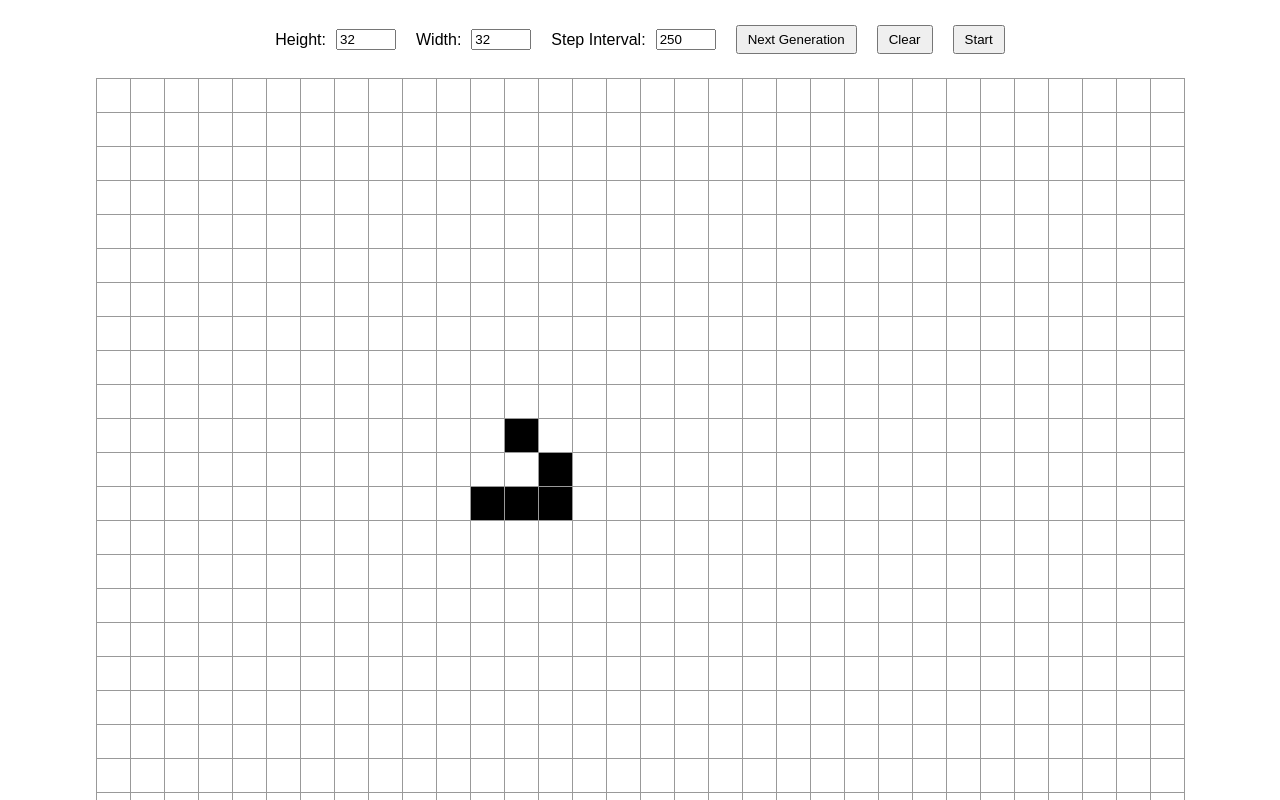
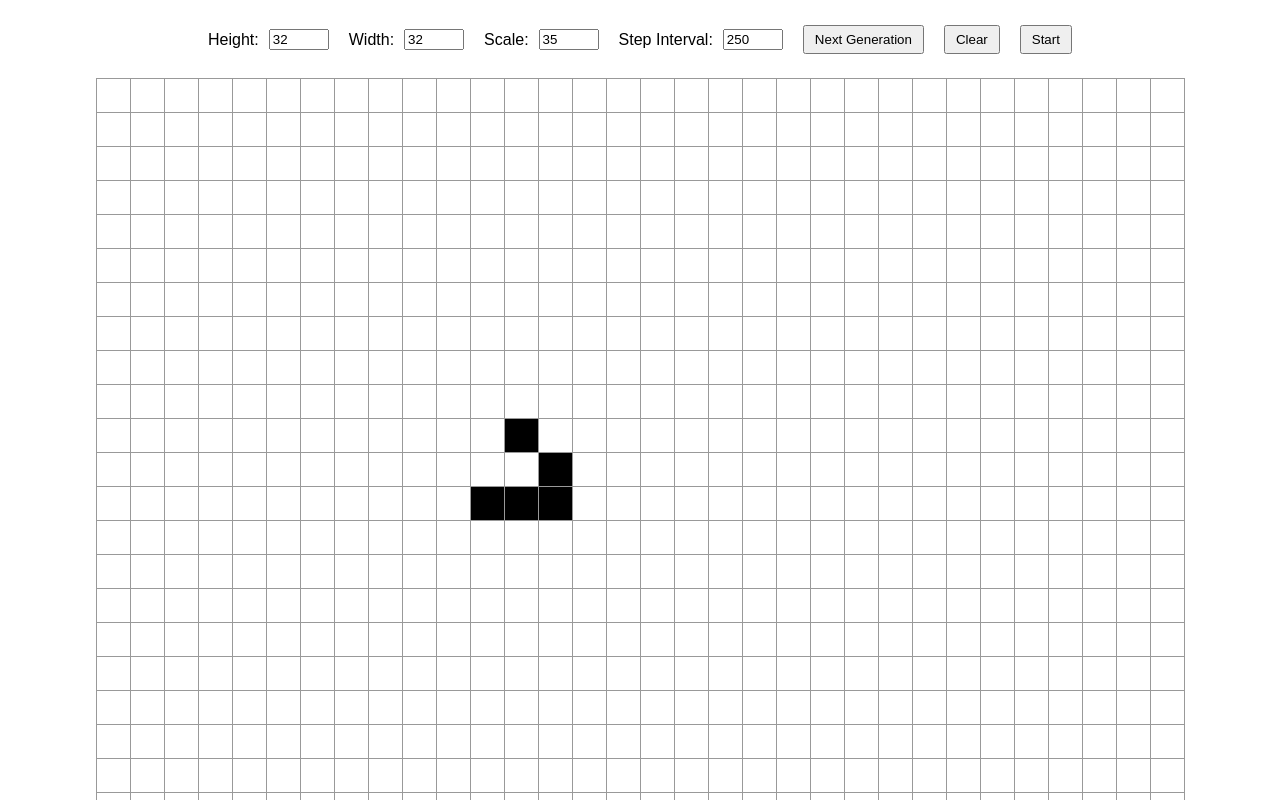
Before and after one commit to antr0n/antr0n.github.io, a React (Vite) app: page / in a window 1280 px wide. Shown: the top 800 px of the page. Built offline with nearby package versions, Linux system fonts and the light colour scheme.

Commit message:
feat: added button to control grid scale/cell size

```diff
--- a/src/App.tsx
+++ b/src/App.tsx
@@ -7,18 +7,20 @@ interface Cell {
 interface CellProps {
   cell: Cell;
   onCellClick: () => void;
+  size: number;
 }
 
-function CellComponent({ cell, onCellClick }: CellProps) {
+function CellComponent({ cell, onCellClick, size }: CellProps) {
   return (
     <button
       className="cell"
       onClick={onCellClick}
       style={{
-        background: cell.isAlive ? 'black' : 'white'
+        background: cell.isAlive ? 'black' : 'white',
+        width: `${size}px`,
+        height: `${size}px`
       }}
     >
-      {cell.isAlive}
     </button>
   );
 }
@@ -28,9 +30,10 @@ type Grid = Cell[][];
 interface GridProps {
   grid: Grid;
   onCellClick: (x: number, y: number) => void;
+  cellSize: number;
 }
 
-function GridComponent({ grid, onCellClick }: GridProps) {
+function GridComponent({ grid, onCellClick, cellSize }: GridProps) {
   return (
     <>
     {grid.map((row, rowIndex) => (
@@ -40,6 +43,7 @@ function GridComponent({ grid, onCellClick }: GridProps) {
             key={`${rowIndex}-${colIndex}`}
             cell={cell}
             onCellClick={() => onCellClick(rowIndex, colIndex)}
+            size={cellSize}
           />
         ))}
       </div>
@@ -52,6 +56,11 @@ export default function Game() {
   const [gridHeight, setGridHeight] = useState(32);
   const [gridWidth, setGridWidth] = useState(32);
   const [interval, setInterval] = useState(250); // Interval for the game loop in milliseconds
+  const [cellSize, setCellSize] = useState(35);
+
+  const handleScaleChange = (newSize: number) => {
+    setCellSize(Math.max(5, Math.min(100, newSize))); // Limit size between 5 and 100 pixels
+  };
 
   const createInitialGrid = (height: number, width: number): Grid => {
     const initialGrid: Grid = Array(height)
@@ -172,6 +181,16 @@ export default function Game() {
           />
         </label>
         <label>
+          Scale:
+          <input
+            type="number"
+            value={cellSize}
+            onChange={(e) => handleScaleChange(parseInt(e.target.value))}
+            min="5"
+            max="100"
+          />
+        </label>
+        <label>
           Step Interval:
           <input
             type="number"
@@ -192,7 +211,11 @@ export default function Game() {
         </button>
       </div>
       <div className="game-grid">
-        <GridComponent grid={grid} onCellClick={handleCellClick} />
+        <GridComponent
+          grid={grid}
+          onCellClick={handleCellClick}
+          cellSize={cellSize}
+        />
       </div>
     </div>
   )
```
Lines whose indentation alone changed are shown as unchanged.
